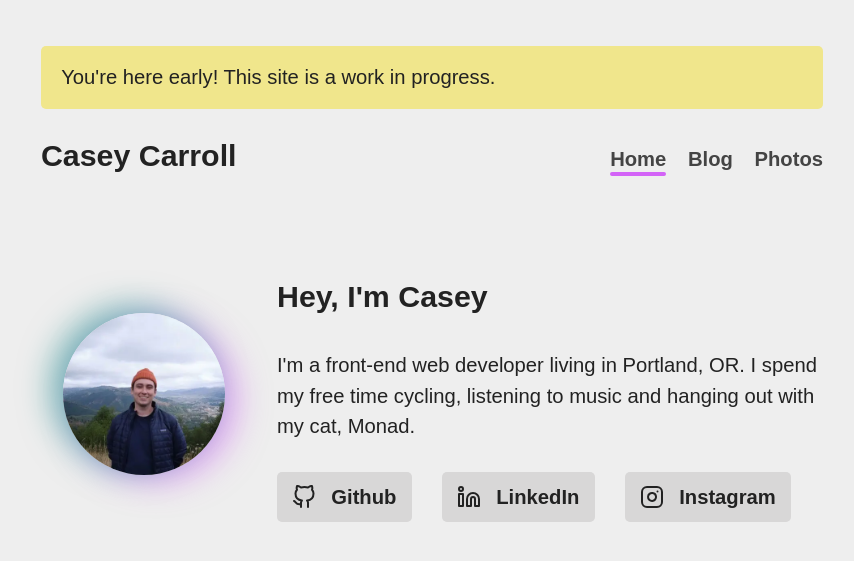
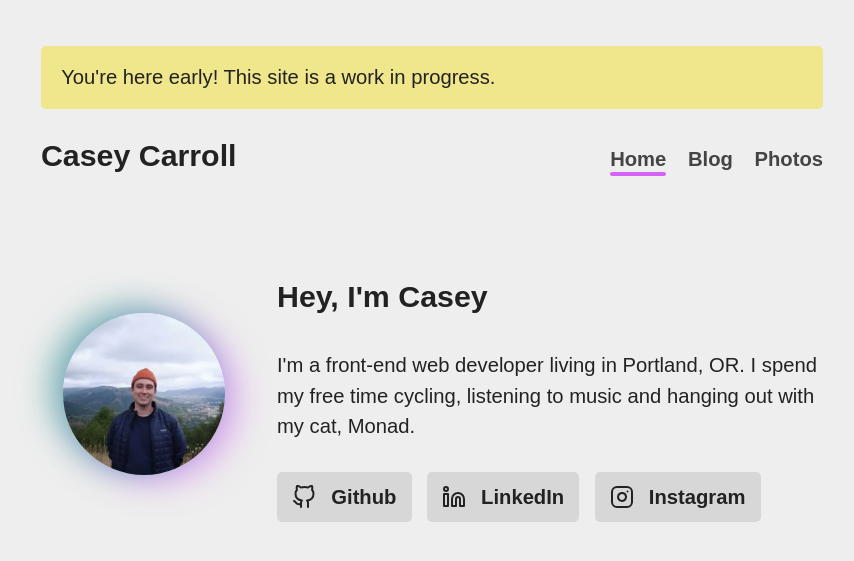
Before and after one commit to caseycarroll/caseycarroll.github.io, a Jekyll site: the page built from index.html, in a window 1280 px wide. Shown: the top 561 px of the page, without its empty margins (208-1062 px from the left). Built offline with Jekyll 4.4.1, drawn with Linux system fonts in a browser that asks for light colours.

Commit message:
update spacing

```diff
--- a/index.html
+++ b/index.html
@@ -19,7 +19,7 @@ link: home
             I'm a front-end web developer living in Portland, OR. I spend my free time cycling, listening to music and hanging out with my cat, Monad.
         </p>
         <div>
-            <ul class="unstyled-inline-list cluster--md about-links">
+            <ul class="unstyled-inline-list cluster about-links">
                 <li class="cluster">
                     {% include github_icon.html %}
                     <a href="https://github.com/caseycarroll">Github</a>
```
